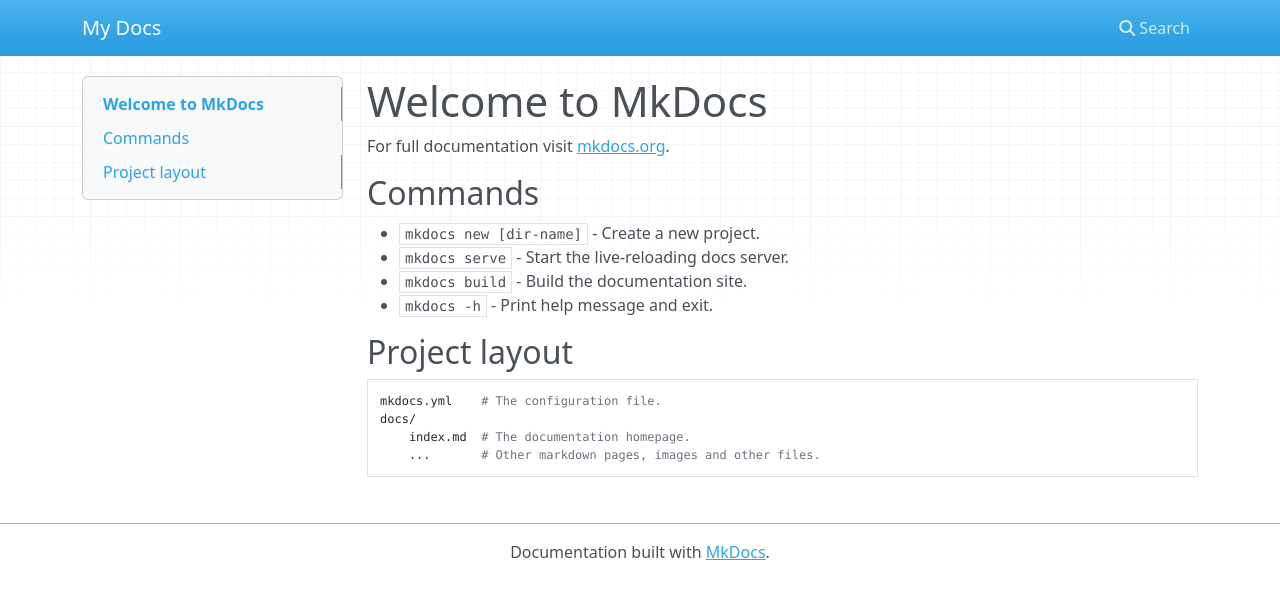
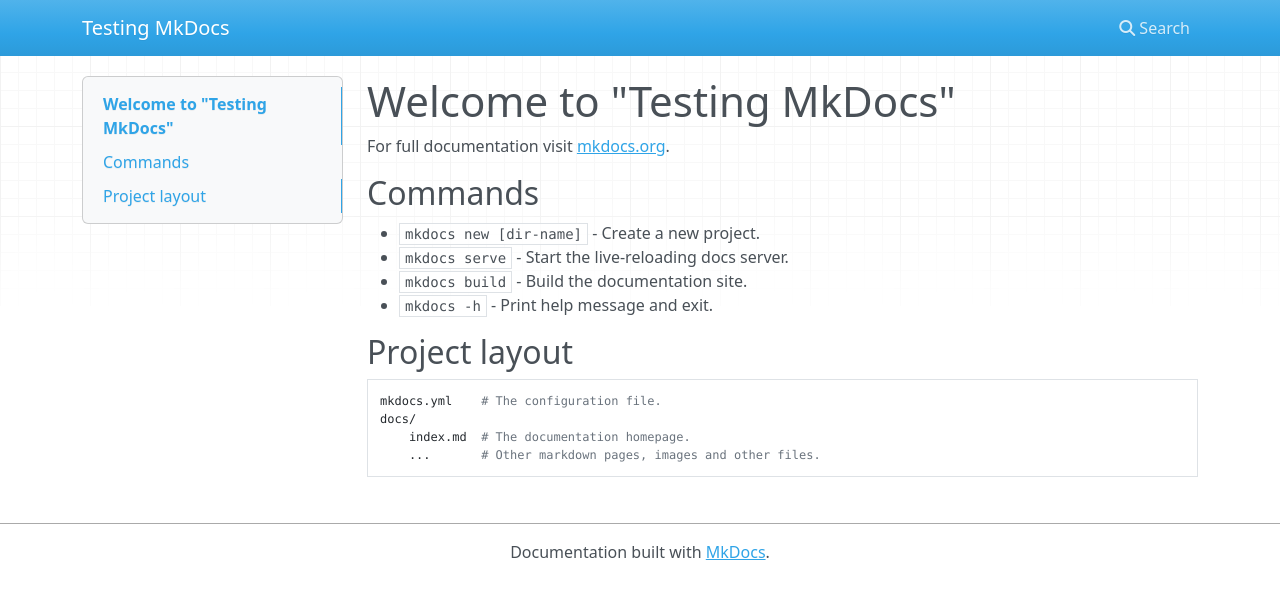
Before and after one commit to avegap23/mkdocs-test-project, an MkDocs documentation site: the page built from docs/index.md, in a window 1280 px wide. Shown: the top 599 px of the page. Built offline with MkDocs 1.6.1, drawn with Linux system fonts in a browser that asks for light colours; nearby versions of some CDN libraries.

Commit message:
renaming the site

```diff
--- a/docs/index.md
+++ b/docs/index.md
@@ -1,4 +1,4 @@
-# Welcome to MkDocs
+# Welcome to "Testing MkDocs"
 
 For full documentation visit [mkdocs.org](https://www.mkdocs.org).
 
--- a/mkdocs.yml
+++ b/mkdocs.yml
@@ -1 +1 @@
-site_name: My Docs
+site_name: Testing MkDocs
```
